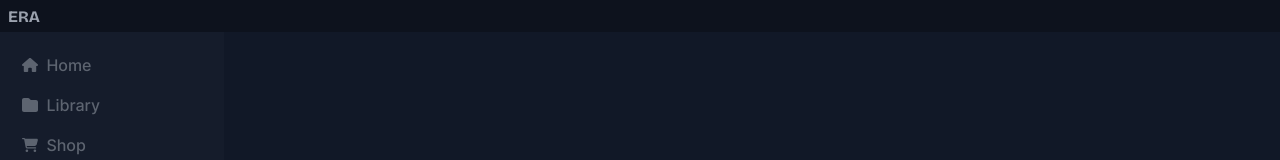
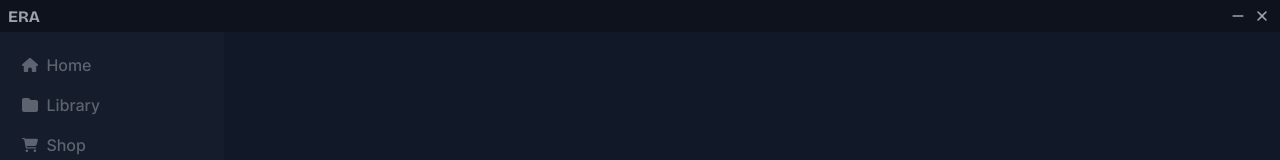
Before and after one commit to CharlesFrFr/era, a React (Vite) app: page /app in a window 1280 px wide. Shown: the top 160 px of the page. Built offline with nearby package versions, Linux system fonts and the light colour scheme.

Commit message:
Add more frame actions

```diff
--- a/src/app/frame.tsx
+++ b/src/app/frame.tsx
@@ -1,3 +1,6 @@
+import { appWindow } from "@tauri-apps/api/window";
+
+import { HiMinus, HiX } from "react-icons/hi";
 import "src/styles/frame.css";
 
 type FrameProps = {
@@ -9,6 +12,13 @@ const TauriFrame = (props: FrameProps) => {
     <main className="frame">
       <nav data-tauri-drag-region>
         <span className="title">ERA</span>
+        <s />
+        <button onClick={() => appWindow.minimize()}>
+          <HiMinus />
+        </button>
+        <button onClick={() => appWindow.close()}>
+          <HiX />
+        </button>
       </nav>
       <div className="children">{props.children}</div>
     </main>
--- a/src/styles/drawer.css
+++ b/src/styles/drawer.css
@@ -20,12 +20,13 @@ aside.drawer a.item {
 }
 
 aside.drawer a.item:hover {
-  background-color: #a5abfd10;
+  background-color: #a5abfd0a;
   color: var(--t2);
 }
 
 aside.drawer a.item.now {
-  background-color: #a5abfd20;
+  background-color: transparent;
+  background-image: linear-gradient(0deg, #a5abfd10, #a5abfd11);
   color: var(--t1);
   font-weight: 600;
 }
--- a/src/styles/frame.css
+++ b/src/styles/frame.css
@@ -9,7 +9,7 @@ main.frame nav {
   display: flex;
   flex-direction: row;
   align-items: center;
-  padding-left: 0.5rem;
+  padding: 0.25rem 0.35rem 0.25rem 0.5rem;
   min-height: 2rem;
   width: 100%;
   background-color: var(--c0);
@@ -22,3 +22,28 @@ main.frame nav span.title {
   color: var(--t2);
   user-select: none;
 }
+
+main.frame s {
+  margin-left: auto;
+}
+
+main.frame button {
+  all: unset;
+  display: flex;
+  flex-direction: row;
+  align-items: center;
+  justify-content: center;
+  padding: 0.25rem;
+  border-radius: 0.25rem;
+}
+
+main.frame button:hover {
+  background-color: var(--c1);
+  cursor: pointer;
+}
+
+main.frame button svg {
+  width: 1rem;
+  height: 1rem;
+  fill: var(--t2);
+}
```
